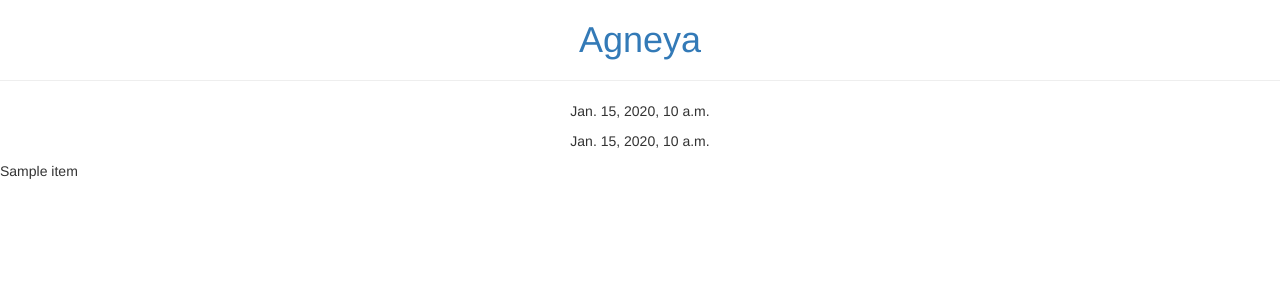
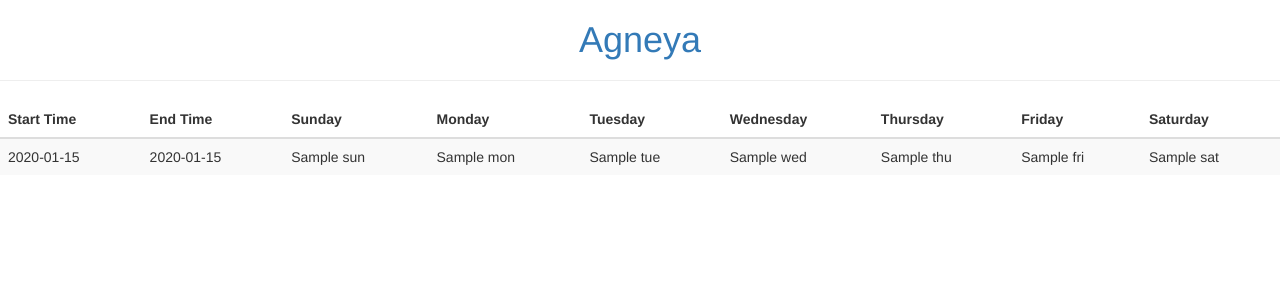
Before and after one commit to charan96/agneya, a Django app: template mudra/templates/hoara.html in a window 1280 px wide. Shown: the top 300 px of the page. Run offline with Django 3.2, Linux system fonts and the light colour scheme; the template is opened without the code that fills it: most values are stand-ins (such as "Sample title", 1, 10 or a date in 2020); some libraries are stand-ins or nearby versions.

Commit message:
full hoara table completed

```diff
--- a/mudra/forms.py
+++ b/mudra/forms.py
@@ -3,6 +3,7 @@ from crispy_forms.helper import FormHelper
 from crispy_forms.layout import Submit, Layout, HTML, Div, Fieldset
 from django import forms
 import datetime
+import helpers
 
 
 class submit_form(forms.Form):
--- a/mudra/templates/hoara.html
+++ b/mudra/templates/hoara.html
@@ -14,12 +14,45 @@
 <body>
     <h1 class="text-center text-primary"><a href="/agneya" style="text-decoration:none">Agneya</a></h1><hr>
 
-    <p align="center">{{ sunrise_time }}</p>
+    <!--<p align="center">{{ sunrise_time }}</p>
     <p align="center">{{ sunset_time }}</p>
 
     {% for item in hoara_list %}
         <p>{{ item }}</p>
-    {% endfor %}
+    {% endfor %}-->
+
+    <div class="table-responsive">
+        <table class="table table-striped">
+            <thead>
+                   <tr>
+                       <th>Start Time</th>
+                       <th>End Time</th>
+                       <th>Sunday</th>
+                       <th>Monday</th>
+                       <th>Tuesday</th>
+                       <th>Wednesday</th>
+                       <th>Thursday</th>
+                       <th>Friday</th>
+                       <th>Saturday</th>
+                   </tr>
+            </thead>
+            <tbody>
+                {% for start_time, end_time, sun, mon, tue, wed, thu, fri, sat in zipped_list %}
+                <tr>
+                    <td>{{ start_time }}</td>
+                    <td>{{ end_time }}</td>
+                    <td>{{ sun }}</td>
+                    <td>{{ mon }}</td>
+                    <td>{{ tue }}</td>
+                    <td>{{ wed }}</td>
+                    <td>{{ thu }}</td>
+                    <td>{{ fri }}</td>
+                    <td>{{ sat }}</td>
+                </tr>
+                {% endfor %}
+
+            </tbody>
+        </table>
 
 
 </body>
```
Also changed, not shown: mudra/helpers.py (+34 -3 lines), mudra/views.py (+12 -2 lines).
